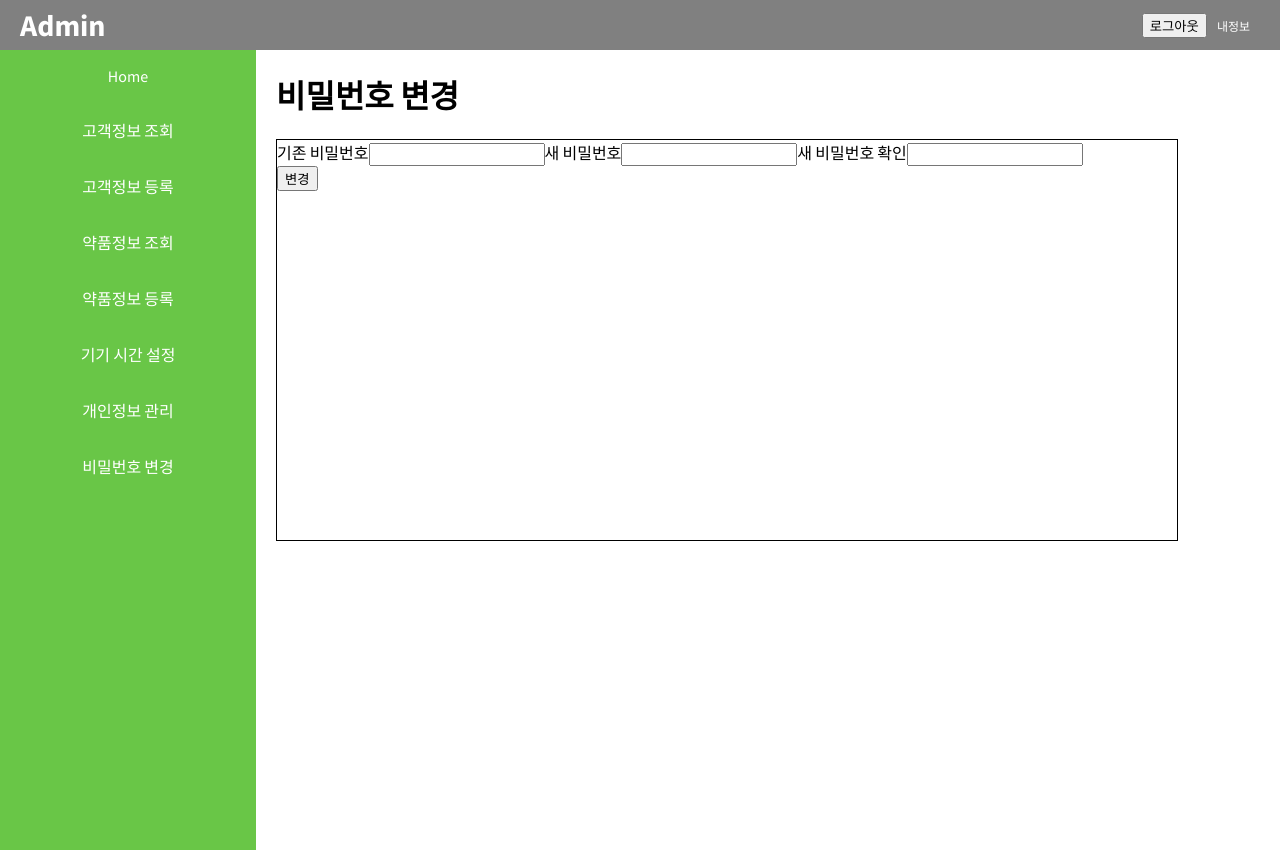
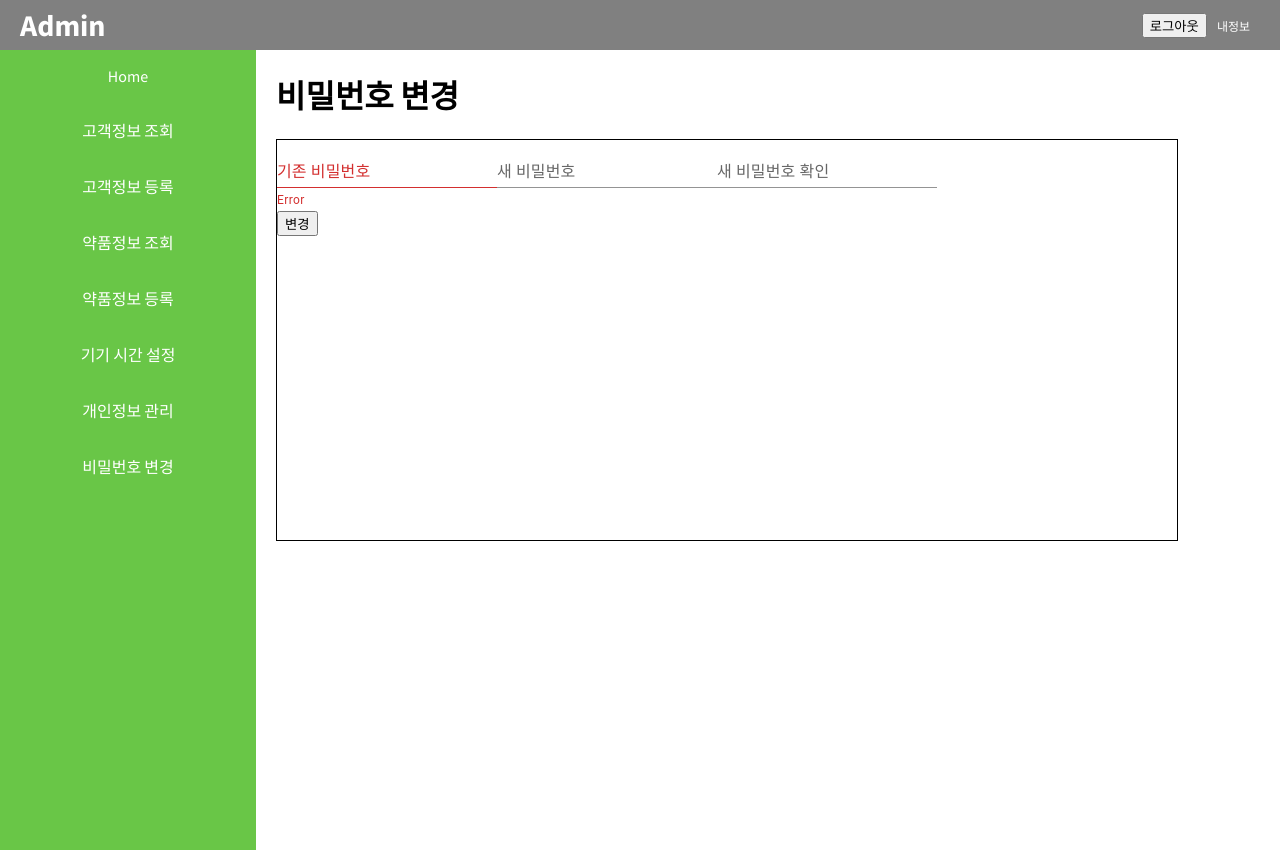
Before and after one commit to CapstoneDesign5/Capstone_front, a React (Create React App) app: page /PasswordEdit in a window 1280 px wide. Built offline with nearby package versions, Linux system fonts and the light colour scheme; sample sign-in values are in the browser's storage.

Commit message:
medicine delete, passwordEdit.js update

```diff
--- a/src/pages/Login.js
+++ b/src/pages/Login.js
@@ -28,6 +28,7 @@ const Login = () => {
           if(res.status===200){
             alert('로그인 성공');
             localStorage.setItem('isLogined',id);
+            localStorage.setItem('isLoginPassword',password);
             window.location.replace("/");
           }
         }).catch((err)=>{
--- a/src/pages/MedicineEdit.js
+++ b/src/pages/MedicineEdit.js
@@ -63,7 +63,7 @@ export default function MedicineEdit() {
                 <Link to={'/medicine/' + params.row.id}>
                 <button className="medicineListEdit">Edit</button>
                 </Link>
-                <DeleteOutline className="medicineListDelete" onClick={()=> handleDelete(params.row.id)}/>
+                <DeleteOutline className="medicineListDelete" onClick={()=> handleDelete(params.row.medicine)}/>
                 </>
             )
         }
@@ -71,9 +71,20 @@ export default function MedicineEdit() {
     ];
 
 
-    const [data, setData] = useState([]) //dummyData.js의 memberRows 데이터를 받아옴.
-    const handleDelete = (id) => { //id를 받으면 기존 데이터 중 같은 id를 제거 후 나머지만 state 다시 저장
-        setData(data.filter((item) => item.id !== id))
+    const [data, setData] = useState([])
+    const handleDelete = (medicine) => {
+        axios.post('http://localhost:5000/medicineManagement/delete',{
+            medicine: medicine
+        })
+        .then((res)=>{
+          if(res.status===200){
+            alert('약품이 삭제되었습니다.');
+            window.location.replace("/medicineEdit");
+          }
+        }).catch((err)=>{
+          alert('해당 약품을 삭제할 수 없습니다.');
+          console.log(err);
+        })
     }
 
 
--- a/src/pages/PasswordEdit.js
+++ b/src/pages/PasswordEdit.js
@@ -4,7 +4,12 @@ import axios from 'axios';
 import React,{useState ,useEffect} from 'react';
 import Box from '@mui/material/Box';
 import './css/PasswordEdit.css';
-
+import FilledInput from '@mui/material/FilledInput';
+import FormControl from '@mui/material/FormControl';
+import FormHelperText from '@mui/material/FormHelperText';
+import Input from '@mui/material/Input';
+import InputLabel from '@mui/material/InputLabel';
+import OutlinedInput from '@mui/material/OutlinedInput';
 const PasswordEdit = () => {
 
     useEffect(()=>{
@@ -15,11 +20,23 @@ const PasswordEdit = () => {
         }
     },[]);
 
-    const [newPassword, setNewPassword] = useState("");
+    const [newPassword, setNewPassword] = useState(""); //새 비밀번호
+
+    const handleNewPasswordChange = (event) => {
+        setNewPassword(event.target.value);
+    }
+
+    const [password, setPassword] = useState(""); //기존 비밀번호
 
     const handlePasswordChange = (event) => {
-        setNewPassword(event.target.value);
-    }
+        setPassword(event.target.value);
+    };
+
+    const [conFirmpassword, setConfirmPassword] = useState(""); //새 비밀번호 확인용
+
+    const handleConfirmPassword = (event) => {
+        setConfirmPassword(event.target.value);
+    };
 
     const handleSubmit = (event) => {
         event.preventDefault();
@@ -29,6 +46,7 @@ const PasswordEdit = () => {
           if(res.status===200){
             alert('비밀번호 변경 성공');
             localStorage.removeItem('isLogined');
+            localStorage.removeItem('isLoginPassword');
             window.location.replace("/Login");
           }
         }).catch((err)=>{
@@ -46,14 +64,51 @@ const PasswordEdit = () => {
         <div className="PasswordEditFormSection">
             <Box sx={{ height: 400, width: 900, border: 1 }} >
                 <div className="PasswordEditFormLabel">
-                    <label htmlfor="oldPassword">기존 비밀번호</label>
-                    <input id="oldPassword" type="password"></input>
+                {
+                    password == localStorage.getItem('isLoginPassword')
+                    ?
+                    <FormControl variant="standard">
+                        <InputLabel htmlFor="component-simple">기존 비밀번호</InputLabel>
+                        <Input type="password" id="component-simple" value={password} onChange={handlePasswordChange} />
+                    </FormControl>
+                    :
+                    <FormControl error variant="standard">
+                        <InputLabel htmlFor="component-error">기존 비밀번호</InputLabel>
+                        <Input
+                        type="password"
+                        id="component-error"
+                        value={password}
+                        onChange={handlePasswordChange}
+                        aria-describedby="component-error-text"
+                        />
+                        <FormHelperText id="component-error-text">Error</FormHelperText>
+                    </FormControl>
+                }
+                    <FormControl variant="standard">
+                        <InputLabel htmlFor="component-simple">새 비밀번호</InputLabel>
+                        <Input type="password" id="component-simple" value={newPassword} onChange={handleNewPasswordChange} />
+                    </FormControl>
 
-                    <label htmlfor="newPassword">새 비밀번호</label>
-                    <input id="newPassword" type="password" onChange={handlePasswordChange}></input>
-
-                    <label htmlfor="confirmPassword">새 비밀번호 확인</label>
-                    <input id="confirmPassword" type="password"></input>
+                {
+                    newPassword == conFirmpassword
+                    ?
+                    <FormControl variant="standard">
+                        <InputLabel htmlFor="component-simple">새 비밀번호 확인</InputLabel>
+                        <Input type="password" id="component-simple" value={conFirmpassword} onChange={handleConfirmPassword} />
+                    </FormControl>
+                    :
+                    <FormControl error variant="standard">
+                        <InputLabel htmlFor="component-error">새 비밀번호 확인</InputLabel>
+                        <Input
+                        type="password"
+                        id="component-error"
+                        value={conFirmpassword}
+                        onChange={handleConfirmPassword}
+                        aria-describedby="component-error-text"
+                        />
+                        <FormHelperText id="component-error-text">Error</FormHelperText>
+                    </FormControl>
+                }
                 </div>
                 <button className="newPasswordbutton">변경</button>
             </Box>
--- a/src/pages/ProfileEdit.js
+++ b/src/pages/ProfileEdit.js
@@ -79,6 +79,7 @@ const ProfileEdit = () => {
             alert('관리자 정보 변경 성공');
             if(localStorage.getItem('isLogined') != newManagerid) {
                 localStorage.removeItem('isLogined');
+                localStorage.removeItem('isLoginPassword');
                 window.location.replace("/Login");
             }
             else {
```
